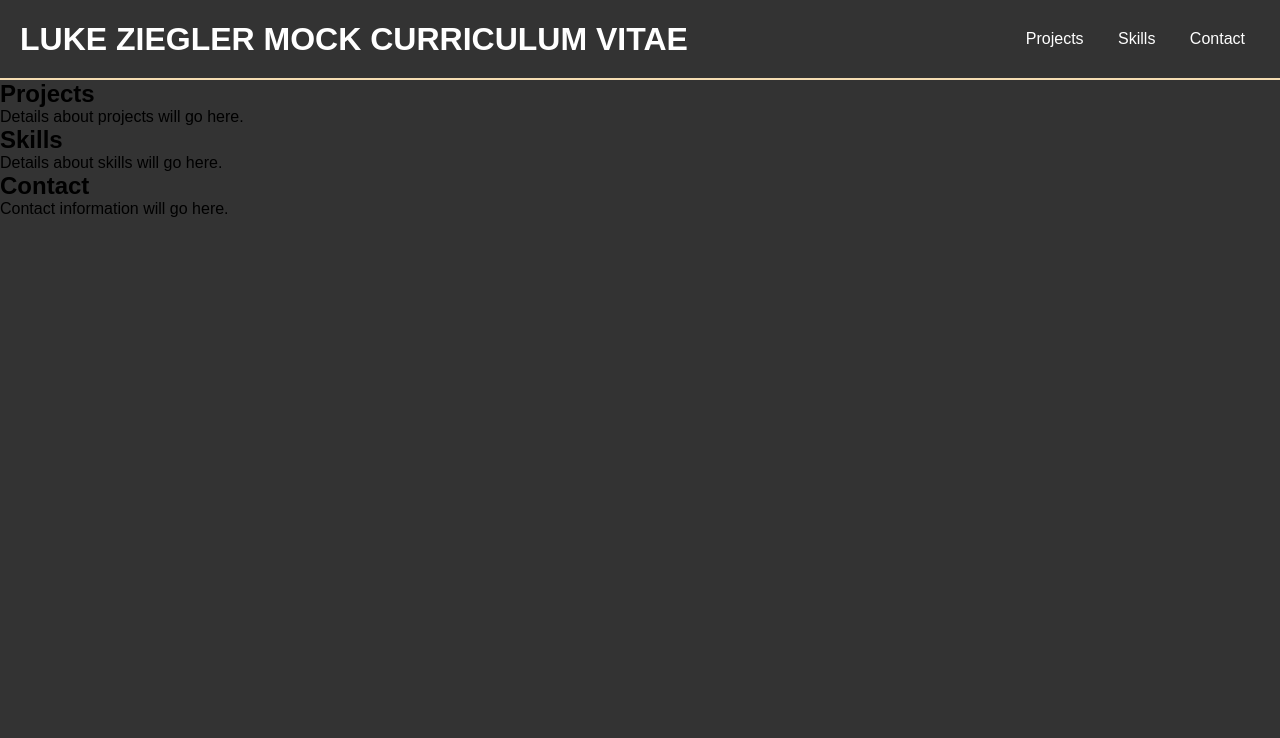
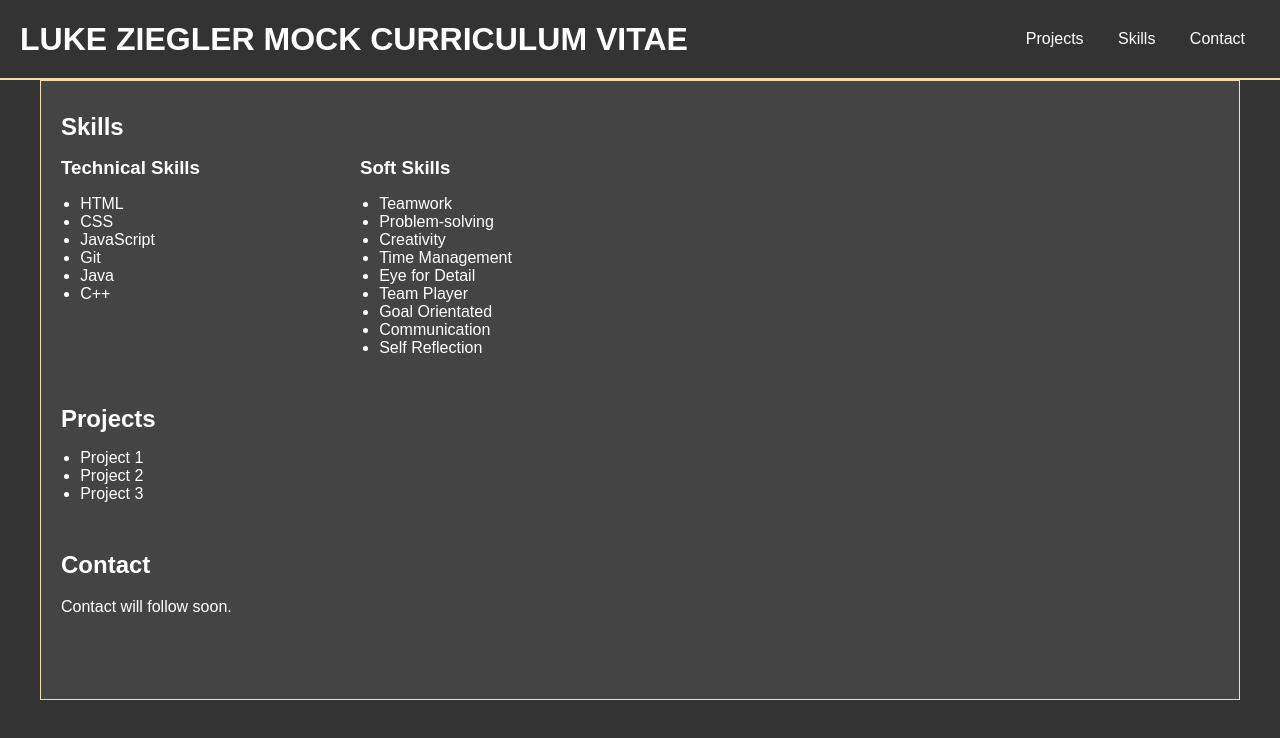
Before and after one commit to LukeZiegler/CVMOCKSite, a plain HTML site: page index.html in a window 1280 px wide. Drawn offline with Linux system fonts and the light colour scheme.

Commit message:
hefty changes to style.css and index.html.

```diff
--- a/index.html
+++ b/index.html
@@ -23,20 +23,55 @@
     </header>
 
     <main>
-        <section id="Projects">
-            <h2>Projects</h2>
-            <p>Details about projects will go here.</p>
-        </section>
+        <div class="contentSection">
+            <section id="Projects" class="mainSection">
+                <h2>Skills</h2>
+                <div class="skillsList">
+                    <div class="skills-lists-row">
+                        <div>
+                            <h3>Technical Skills</h3>
+                            <ul>
+                                <li>HTML</li>
+                                <li>CSS</li>
+                                <li>JavaScript</li>
+                                <li>Git</li>
+                                <li>Java</li>
+                                <li>C++</li>
+                            </ul>
+                        </div>
+                        <div>
+                            <h3>Soft Skills</h3>
+                            <ul>
+                                <li>Teamwork</li>
+                                <li>Problem-solving</li>
+                                <li>Creativity</li>
+                                <li>Time Management</li>
+                                <li>Eye for Detail</li>
+                                <li>Team Player</li>
+                                <li>Goal Orientated</li>
+                                <li>Communication</li>
+                                <li>Self Reflection</li>
+                            </ul>
+                        </div>
+                    </div>
+                </div>
+            </section>
+            <section id="Skills" class="mainSection">
+                <div class ="projectsList">
+                    <h2>Projects</h2>
+                    <ul>
+                        <li>Project 1</li>
+                        <li>Project 2</li>
+                        <li>Project 3</li>
+                    </ul>
+                </div>
+            </section>
 
-        <section id="Skills">
-            <h2>Skills</h2>
-            <p>Details about skills will go here.</p>
-        </section>
-
-        <section id="Contact">
-            <h2>Contact</h2>
-            <p>Contact information will go here.</p>
-        </section>
+            <section id="Contact" class="mainSection">
+                <h2>Contact</h2>
+                <p>Contact will follow soon.</p>
+            </section>
+        </div>
     </main>
     <footer>
     </footer>
--- a/resources/css/style.css
+++ b/resources/css/style.css
@@ -10,8 +10,10 @@ html {
     font-size: 16px;
     background-color: #333;
 }
+
 main {
-    padding-top: 5rem; /* To prevent content from being hidden behind the fixed header */
+    padding-top: 5rem;
+    /* To prevent content from being hidden behind the fixed header */
 }
 
 header {
@@ -46,3 +48,46 @@ nav {
     float: right;
     text-align: center;
 }
+
+.contentSection {
+    padding: 2rem 1.25rem;
+    background-color: #444;
+    color: white;
+    margin: 0 40px;
+    border: 1px solid wheat;
+}
+
+.mainSection {
+    margin-bottom: 3rem;
+}
+
+p {
+    margin: 1rem 0;
+    line-height: 1.5;
+    text-align: justify;
+}
+
+.skillslist {
+    display: flex;
+}
+
+
+.skills-lists-row {
+    display: flex;
+    gap: 10rem;
+    justify-content: flex-start;
+}
+
+.skills-lists-row ul {
+    margin-left: 1.2rem;
+    list-style-type: disc;
+}
+
+.projectsList ul {
+    list-style-type: disc;
+    margin-left: 1.2rem;
+}
+
+.contentSection h3,h2 {
+    margin-bottom: 1rem;
+}
```
